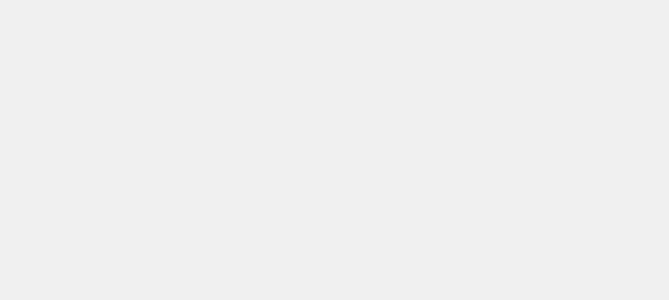
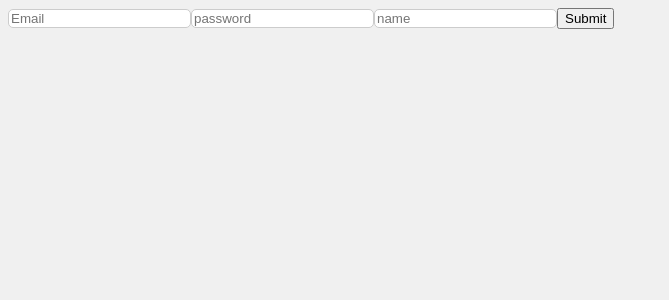
Before and after one commit to NITHISHKUMAR0283/Mern_Practicing, a React (Vite) app in the folder frontend/: page /login in a window 1280 px wide. Before the commit this address had no page. Shown: the top 300 px of the page, without its empty margins (0-669 px from the left). Built offline with nearby package versions, Linux system fonts and the light colour scheme.

Commit message:
Added protected route function which returns its child only when usecase isprotected is assigned to true when login

```diff
--- a/frontend/src/App.jsx
+++ b/frontend/src/App.jsx
@@ -2,13 +2,17 @@ import TextSignUp from "./components/TextSignUp.jsx";
 import {Route,Routes} from 'react-router-dom'
 import Project from './components/project.jsx'
 import Home from "./components/Home";
+import Protected_route from "./components/protected.jsx";
+import React, { useState } from 'react';
 function App() {
+  const [isLogged,setLogged]=useState(false);
   return (
     <div>
     <Routes>
-      <Route path='/text'element={<TextSignUp /> }/>
-      <Route path='/home'element ={<Home/>}/>
+
       <Route path='/project/:id'element={<Project/>}/>
+      <Route path='/protected' element ={<Protected_route isLoggedIn={isLogged}><Home/></Protected_route>}/>
+      <Route path = '/login' element={<TextSignUp setlogin = {setLogged}/>}/>
     </Routes>
 
     </div>
--- a/frontend/src/components/TextSignUp.jsx
+++ b/frontend/src/components/TextSignUp.jsx
@@ -1,6 +1,7 @@
 import {useState} from "react";
-
-function SignUp(){
+import { useNavigate } from "react-router-dom";
+function SignUp({setlogin}){
+    const navigate = useNavigate();
     const [ form , setform]=useState({
         name:"",
         email:"",
@@ -41,8 +42,10 @@ function SignUp(){
             seterror(err);
         }
         else{
-            alert("Form submitted successfully");
+            setlogin(true);
             seterror({});
+            navigate('/protected');
+
         }}
     return(
         <div>
--- /dev/null
+++ b/frontend/src/components/protected.jsx
@@ -0,0 +1,8 @@
+import { Navigate } from "react-router-dom";
+function protected_route({isLoggedIn,children}){
+    if(!isLoggedIn){
+        return ( <Navigate to={"/login"}/>)
+    }
+    return children;
+}
+export default protected_route;
```
